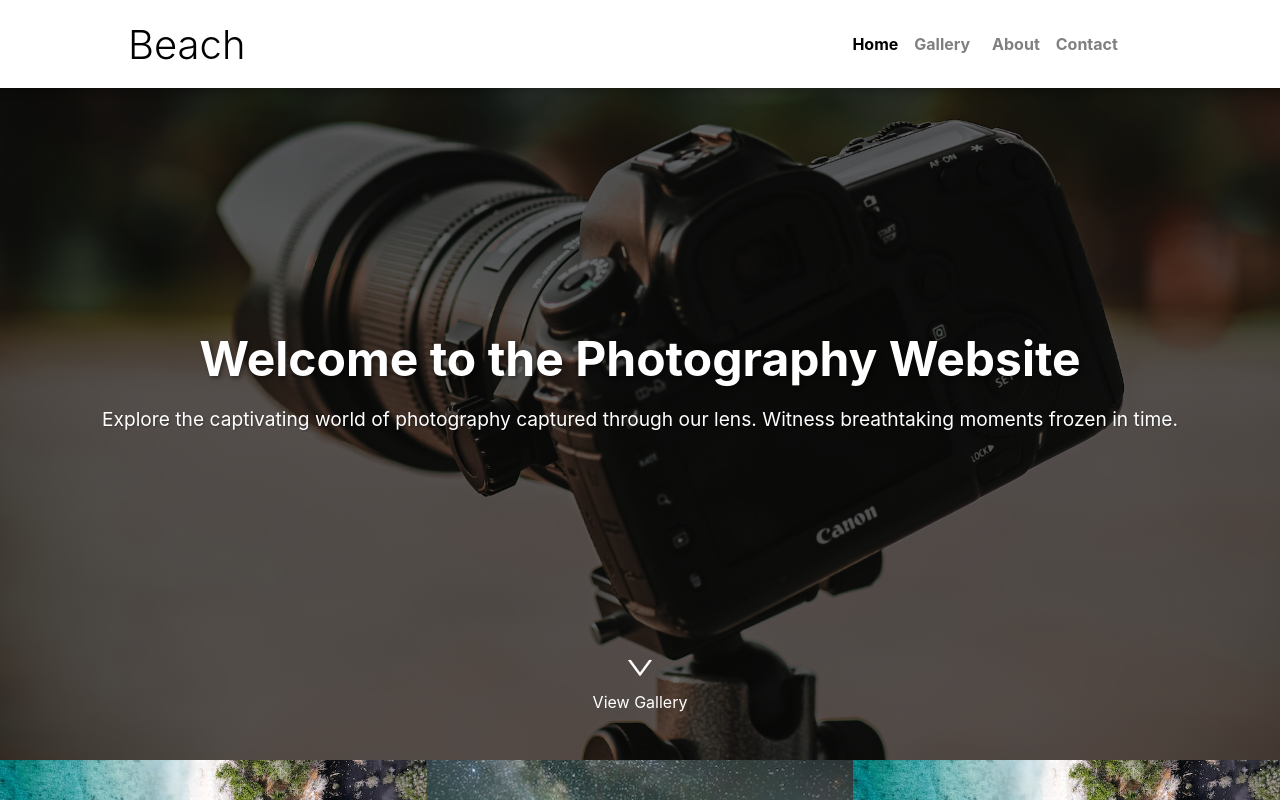
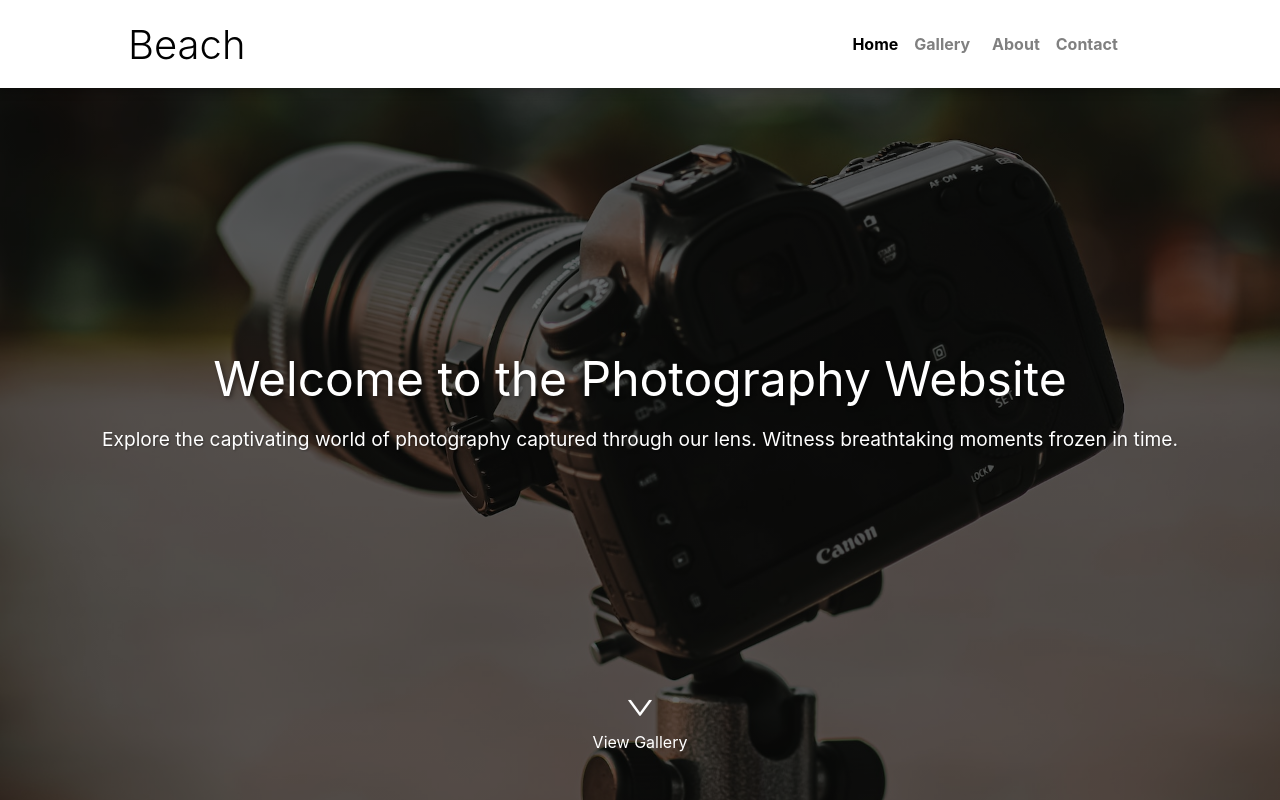
Before and after one commit to Nicolewrack23/Photography-Website, a React (Create React App) app in the folder client/: page / in a window 1280 px wide. Shown: the top 800 px of the page. Built offline with nearby package versions, Linux system fonts and the light colour scheme.

Commit message:
styling welcome page

```diff
--- a/client/src/components/Welcome/WelcomePage.module.css
+++ b/client/src/components/Welcome/WelcomePage.module.css
@@ -2,7 +2,7 @@
   display: flex;
   justify-content: center;
   align-items: center;
-  height: 50vh;
+  height: 100vh;
   background-image: linear-gradient(rgba(0, 0, 0, 0.6), rgba(0, 0, 0, 0.6)),
     url("../Welcome/camera.jpeg");
   background-size: cover;
@@ -18,12 +18,14 @@
 
 .welcomeH1 {
   font-size: 1.5rem;
+  font-weight: 400;
   margin-bottom: 1rem;
   text-shadow: 2px 2px 4px rgba(0, 0, 0, 0.4);
 }
 
 .welcomeP {
   font-size: 1rem;
+  font-weight: 400;
   margin-bottom: 2rem;
   text-shadow: 1px 1px 2px rgba(0, 0, 0, 0.3);
 }
@@ -83,9 +85,6 @@
 }
 
 @media (min-width: 40rem) {
-  .container {
-    height: 95vh;
-  }
   .welcomeH1 {
     font-size: 3rem;
   }
```
